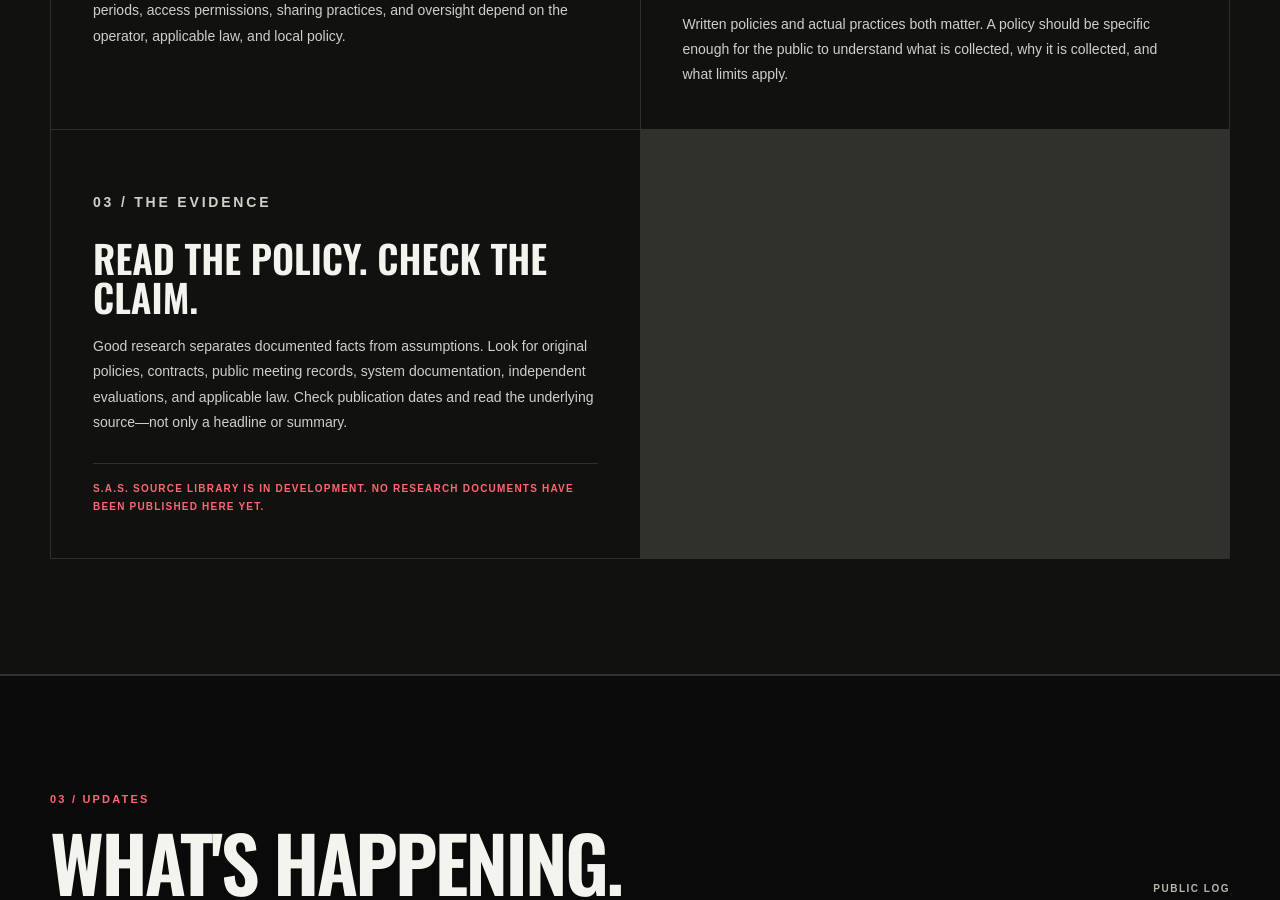
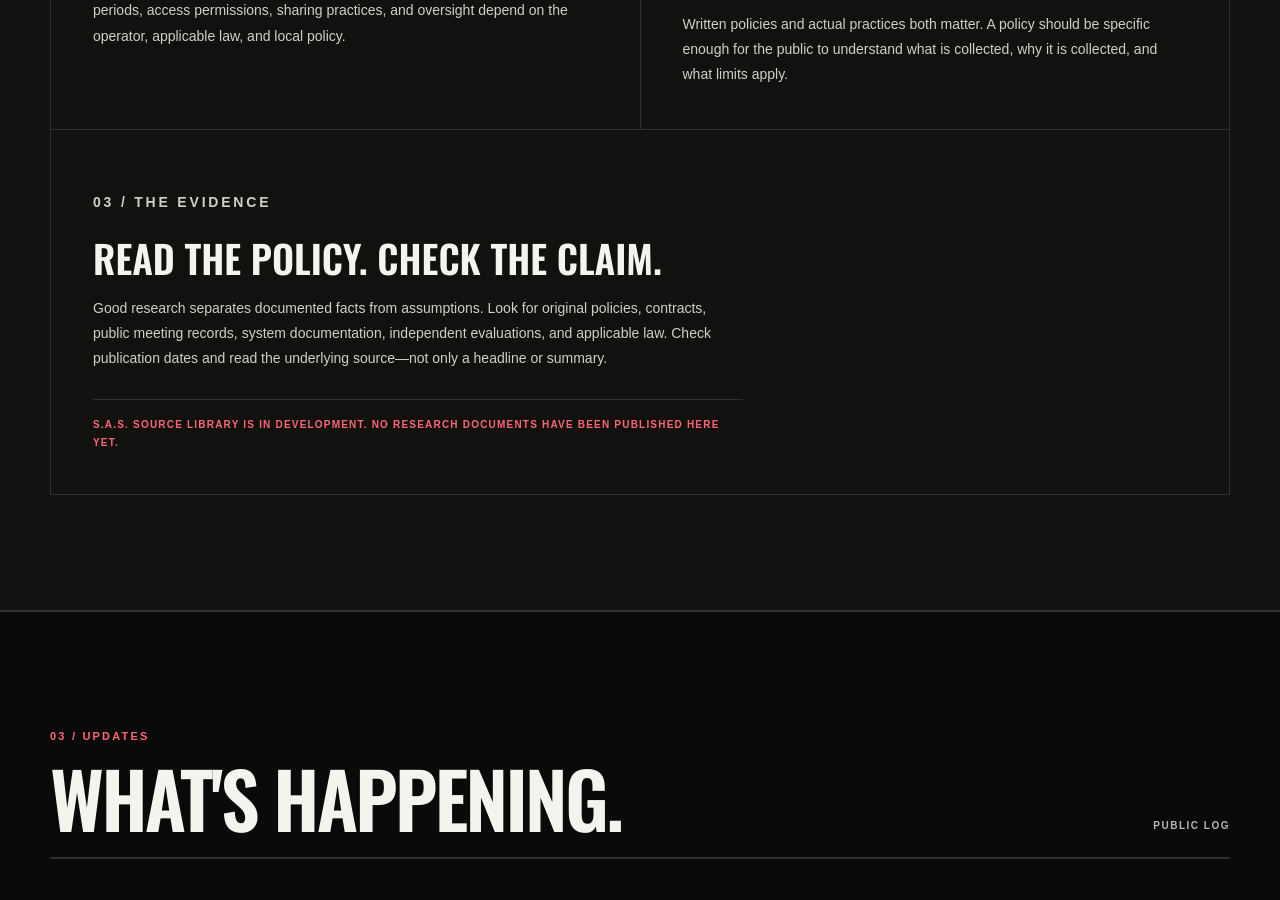
Before and after one commit to Nitsud777-Netzud/SAS, a Next.js app: page / in a window 1280 px wide. Shown: the part 2540-3440 px from the top of the page. Built offline with nearby package versions, Linux system fonts and the light colour scheme; a web font is replaced by a local one.

Commit message:
Balance the three-part research layout

```diff
--- a/app/globals.css
+++ b/app/globals.css
@@ -122,6 +122,7 @@ a:focus-visible, button:focus-visible { outline: 2px solid var(--accent-text); o
 .card-link { display: flex; gap: 8px; align-items: center; margin-top: auto; font-size: 10px; font-weight: 900; letter-spacing: .13em; }
 .card-link span { color: var(--accent); }
 .issue-details { display: grid; grid-template-columns: repeat(2, minmax(0, 1fr)); gap: 1px; margin-top: 64px; border: 1px solid var(--line); background: var(--line); }
+.research-panel { grid-column: 1 / -1; }
 .detail-panel { min-height: 300px; padding: clamp(24px, 4vw, 42px); background: var(--panel); scroll-margin-top: 24px; }
 .detail-panel h3 { margin: 24px 0 0; font-family: var(--font-display); font-size: clamp(28px, 3vw, 42px); font-weight: 600; line-height: 1; text-transform: uppercase; }
 .detail-panel p { max-width: 650px; margin: 18px 0 0; color: #d0d0c9; font-size: 14px; line-height: 1.8; }
```
